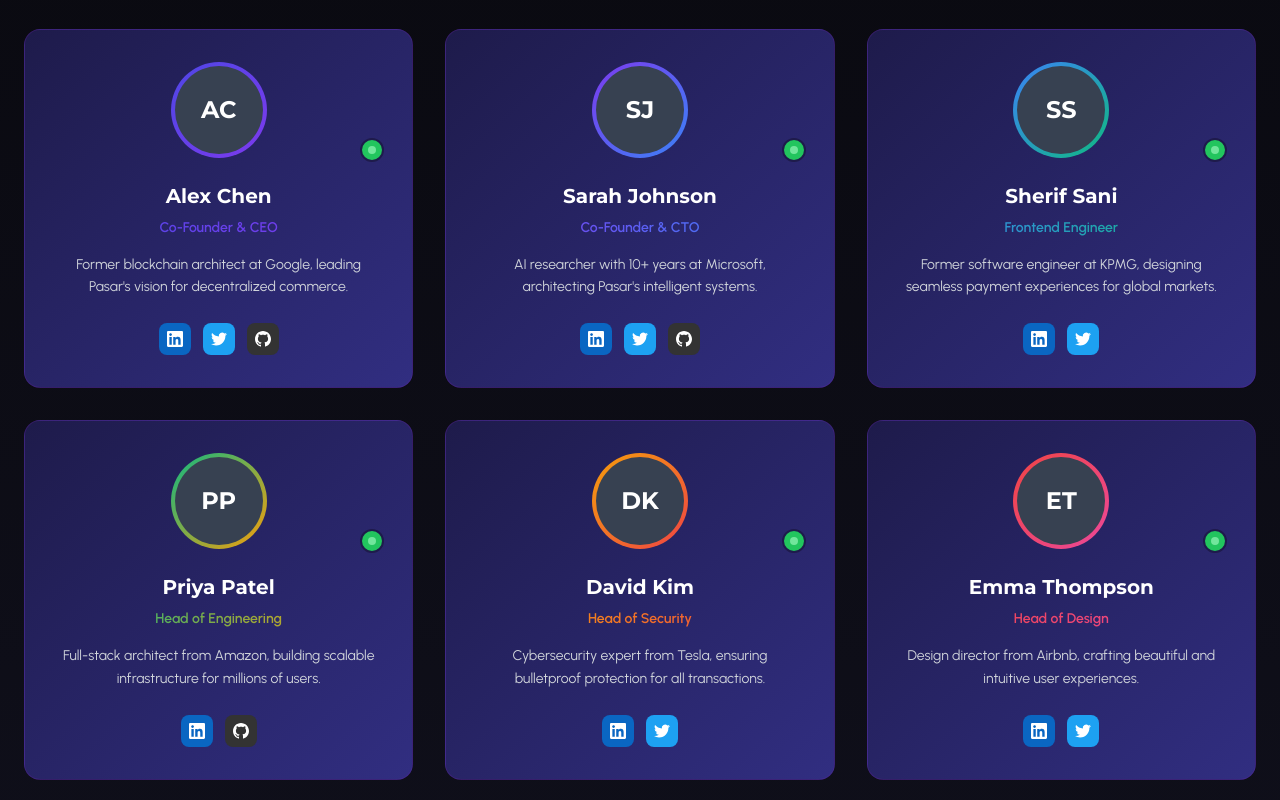
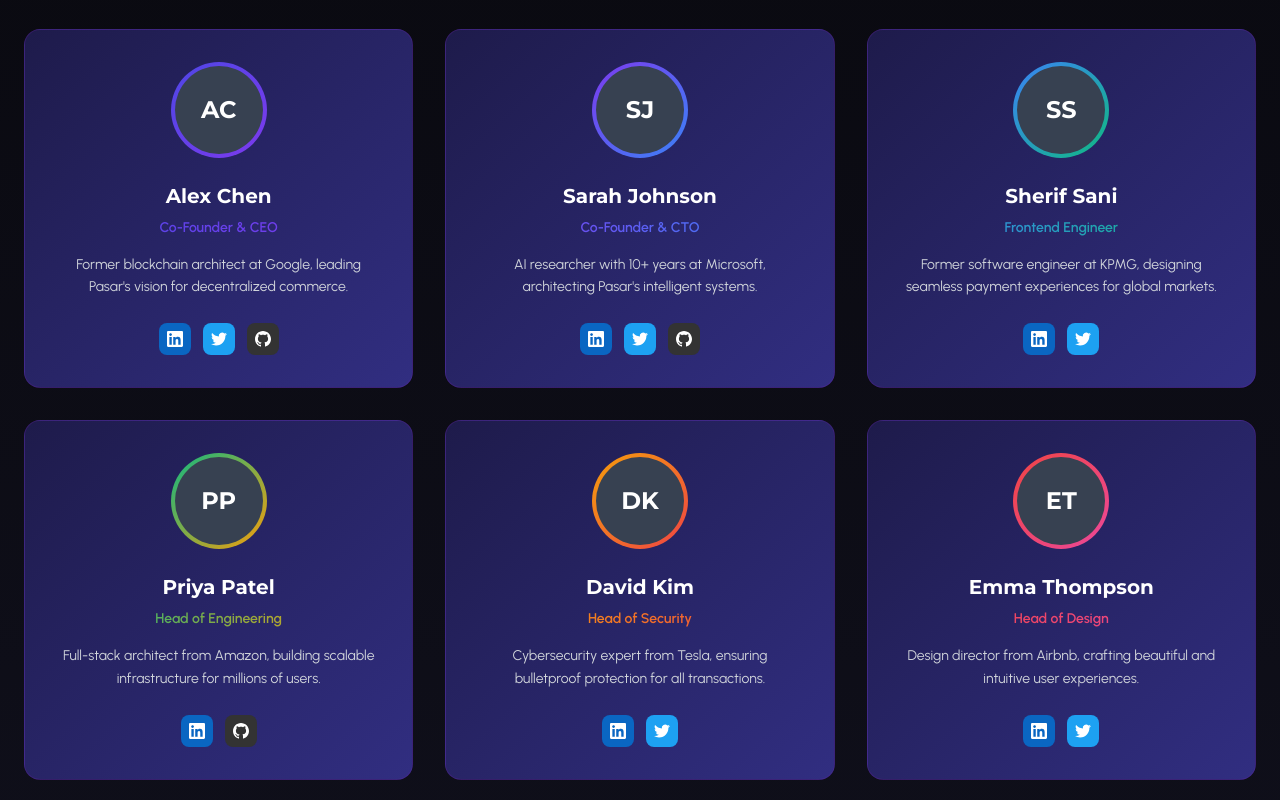
Before and after one commit to olujimiAdebakin/Pasar_waitlist, a React (Vite) app: page /team in a window 1280 px wide. Shown: the part 1040-1840 px from the top of the page. Built offline with nearby package versions, Linux system fonts and the light colour scheme; a web font is replaced by a local one.

Commit message:
Comment out Advisors component in Team page and status indicator in TeamMembers component

```diff
--- a/src/components/section/TeamMembers.tsx
+++ b/src/components/section/TeamMembers.tsx
@@ -109,9 +109,9 @@ const TeamMembers: React.FC = () => {
                   </div>
                 </div>
                 {/* Status indicator */}
-                <div className="absolute -bottom-1 -right-1 w-6 h-6 bg-green-500 rounded-full border-2 border-[#1E1B4B] flex items-center justify-center">
+                {/* <div className="absolute -bottom-1 -right-1 w-6 h-6 bg-green-500 rounded-full border-2 border-[#1E1B4B] flex items-center justify-center">
                   <div className="w-2 h-2 bg-green-300 rounded-full animate-pulse"></div>
-                </div>
+                </div> */}
               </div>
 
               {/* Content */}
--- a/src/pages/Team.tsx
+++ b/src/pages/Team.tsx
@@ -9,7 +9,7 @@ export default function Team() {
       <TeamHero />
       <TeamMembers />
       <Culture />
-      <Advisors />
+      {/* <Advisors /> */}
     </div>
   );
 }
```
